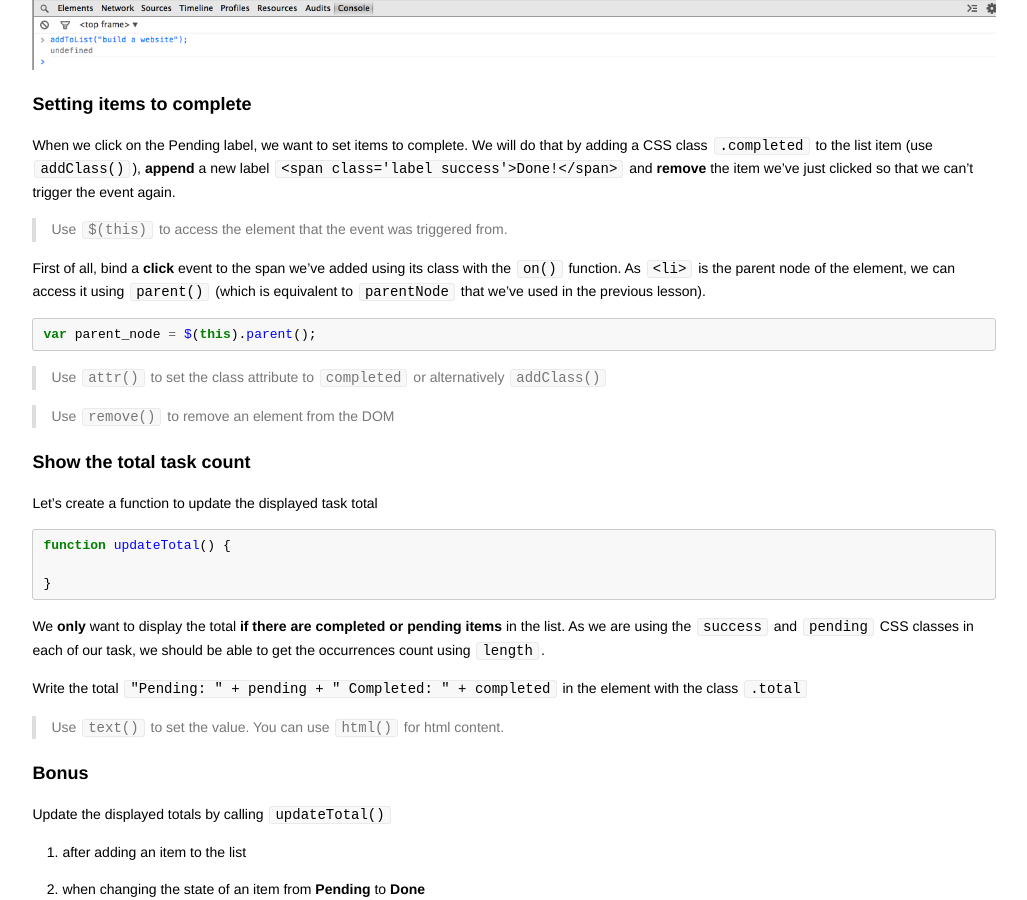
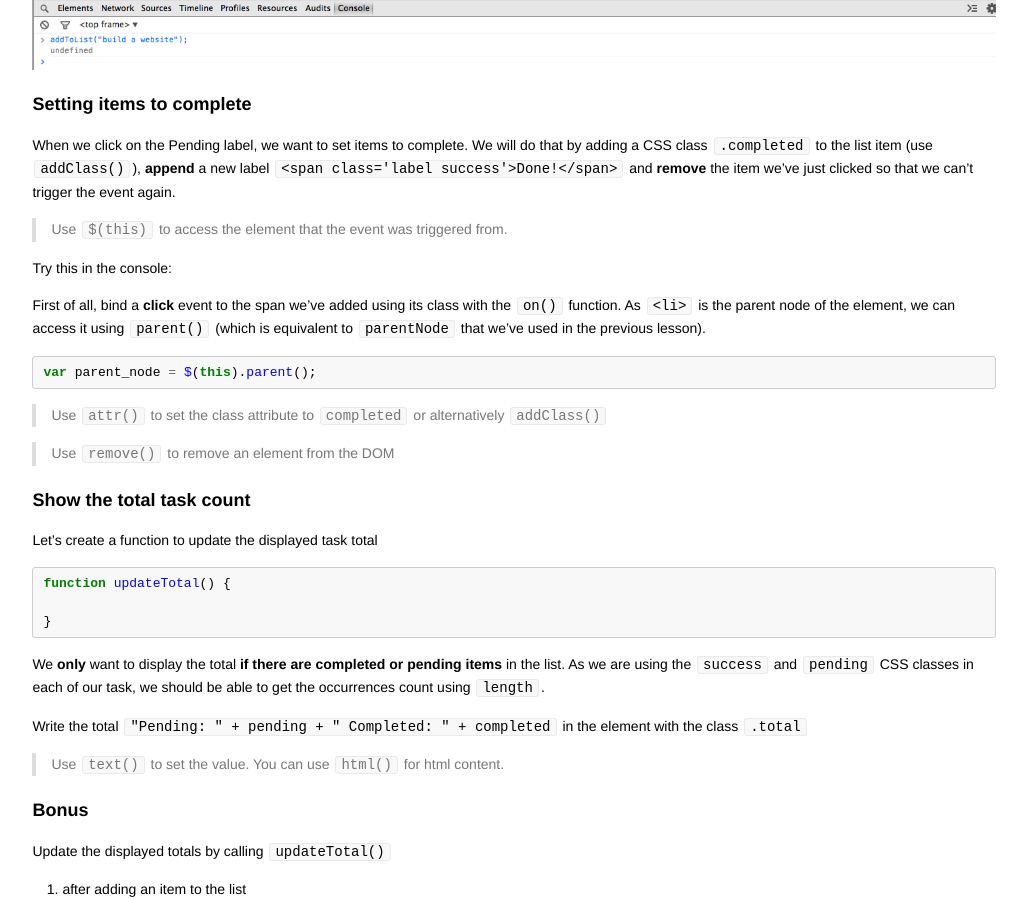
Before and after one commit to codebar/tutorials, a Jekyll site: the page built from js/lesson3/tutorial.md, in a window 1280 px wide and 900 px high, scrolled down 4469 px. Shown: the whole window, without its empty margins (126-1153 px from the left). Built offline with Jekyll 4.4.1, drawn with Linux system fonts in a browser that asks for light colours; Markdown is read by kramdown in place of the engine named in the settings.

Commit message:
Update tutorial.md
Not clear to students whether this should be attempted in the console or in the text editor - trying to explain why you can't bind event listeners to elements that don't exist on page load (and how to get around that) is maybe a bit complicated at this stage

```diff
--- a/js/lesson3/tutorial.md
+++ b/js/lesson3/tutorial.md
@@ -221,6 +221,8 @@ When we click on the Pending label, we want to set items to complete. We will do
 
 > Use `$(this)` to access the element that the event was triggered from.
 
+Try this in the console:
+
 First of all, bind a **click** event to the span we've added using its class with the `on()` function. As `<li>` is the parent node of the <span> element, we can access it using `parent()` (which is equivalent to `parentNode`
 that we've used in the previous lesson).
 
```
